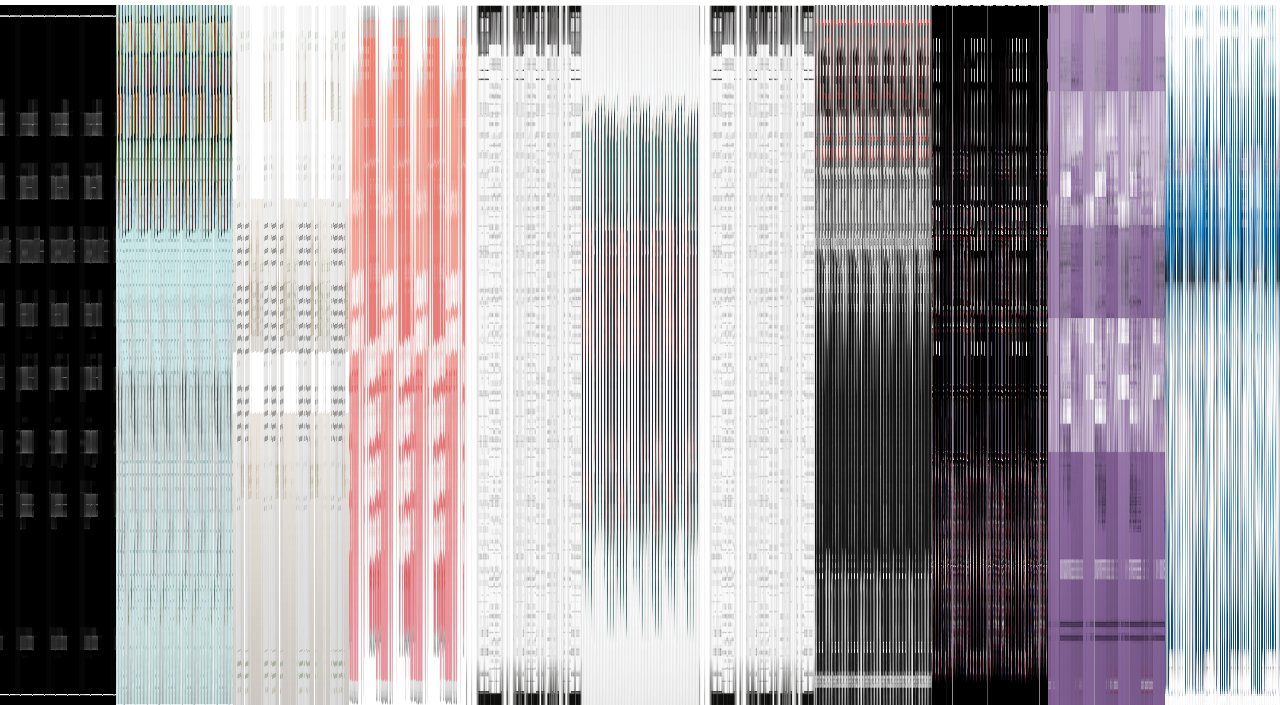
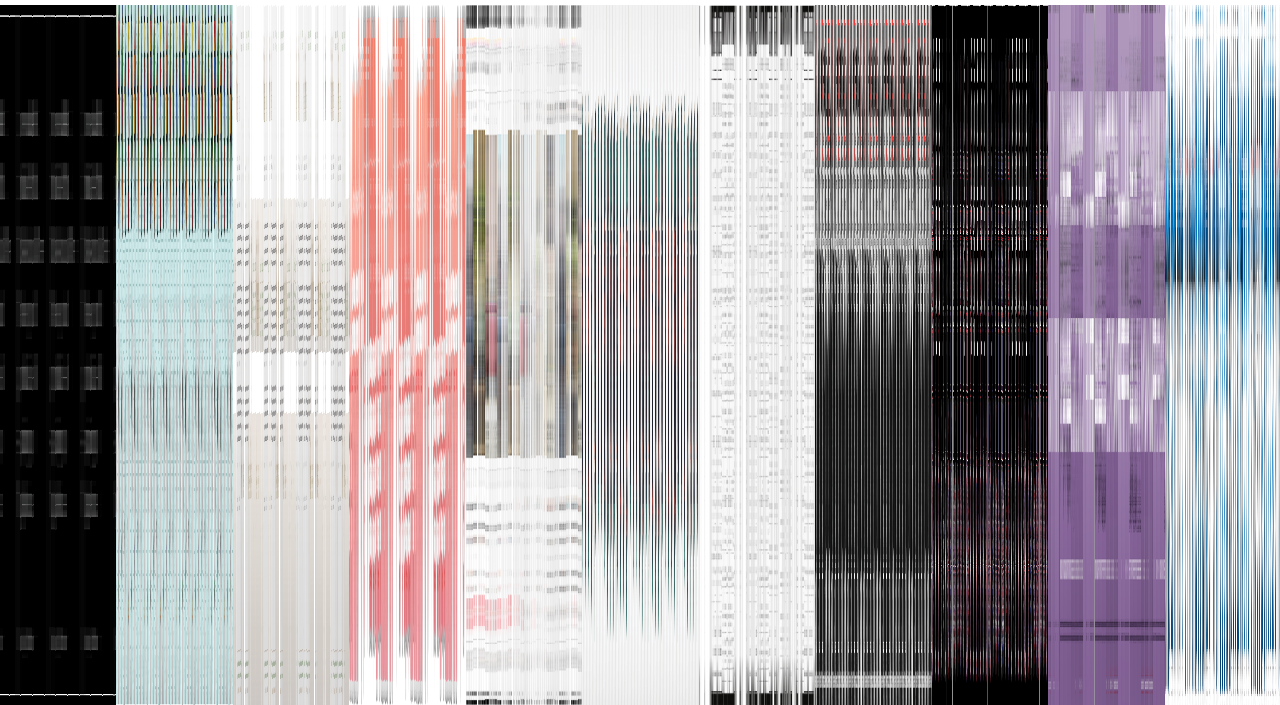
Before and after one commit to Seawef/CaleDesign, a plain HTML site: page index.html in a window 1280 px wide. Shown: the part 95-800 px from the top of the page. Drawn offline with Linux system fonts and the light colour scheme.

Commit message:
Add files via upload

```diff
--- a/index.html
+++ b/index.html
@@ -95,7 +95,7 @@
 
 
 
-    <section class="piece" style="background-image: url(images/asset5.png)">
+    <section class="piece" style="background-image: url(images/asset4.png)">
       <img src="images/me5.png" alt="piece5">
       <img src="images/me4.png" alt="piece5">
       <img src="images/me.png" alt="piece5">
```
